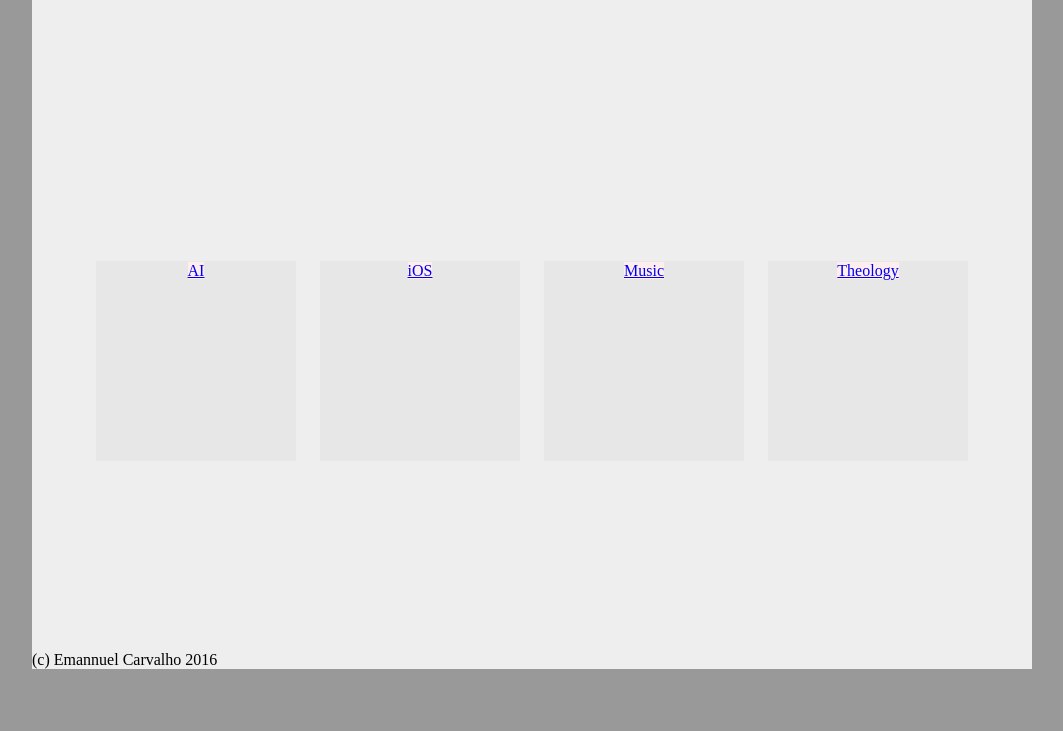
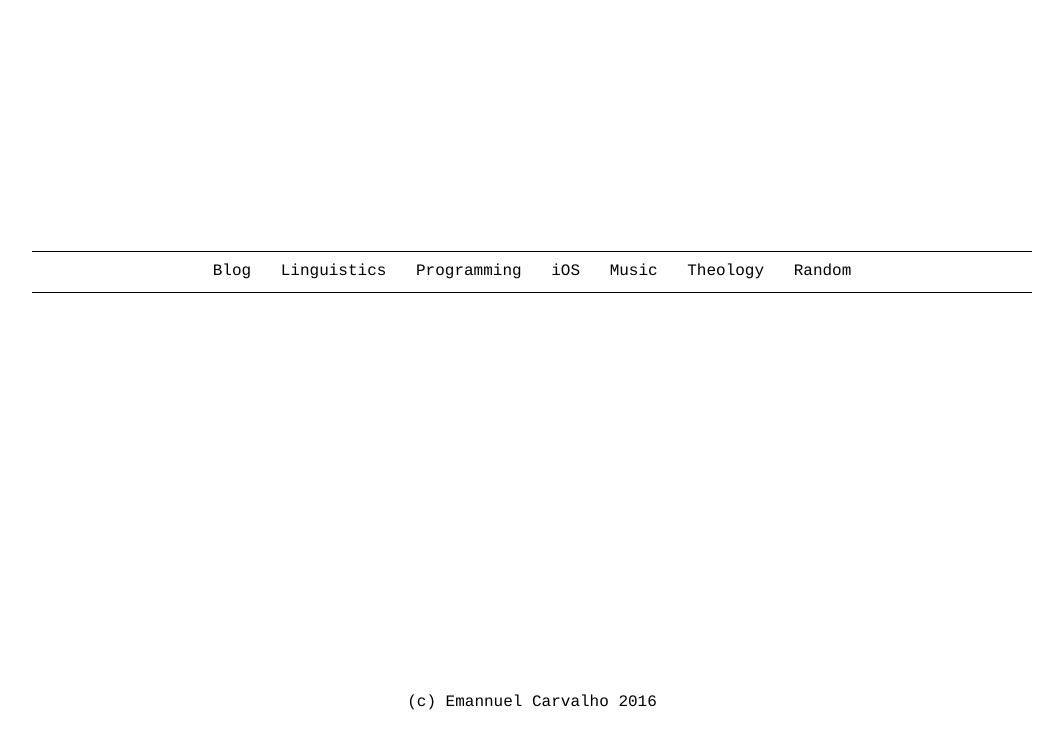
Before and after one commit to emannuelOC/emannuelOC.github.io, a plain HTML site: page index.html in a window 1280 px wide. Shown: the part 69-800 px from the top of the page, without its empty margins (108-1171 px from the left). Drawn offline with Linux system fonts and the light colour scheme.

Commit message:
Started changing look

```diff
--- a/index.html
+++ b/index.html
@@ -10,14 +10,17 @@
 			<h1>Emannuel Carvalho</h1>
 		</section>
 		<section id="menu">
-			<div class="menuItem"><a href="#">AI</a></div>
+			<div class="menuItem"><a href="#">Blog</a></div>
+			<div class="menuItem"><a href="#">Linguistics</a></div>
+			<div class="menuItem"><a href="#">Programming</a></div>
 			<div class="menuItem"><a href="#">iOS</a></div>
 			<div class="menuItem"><a href="#">Music</a></div>
 			<div class="menuItem"><a href="#">Theology</a></div>
+			<div class="menuItem"><a href="#">Random</a></div>
 		</section>
-		<!--<section id="about_me">
+		<section id="about_me">
 			<article></article>
-		</section>-->
+		</section>
 		<footer>(c) Emannuel Carvalho 2016</footer>
 	</body>
 </html>
--- a/style.css
+++ b/style.css
@@ -1,25 +1,27 @@
 html {
-	background-color: #999;
 }
 
 body {
 	margin: 0px auto;
 	max-width: 1000px;
-	background-color: #eee;
+	font-family: courier;
 }
 
 a {
 	vertical-align: middle;
-	background-color: #fee;
+	text-decoration: none;
+	color: #000;
+}
+
+a:hover {
+	font-weight: bold;
 }
 
 .menuItem {
-	width:  200px;
-	height: 200px;
 	display: inline-block;
-	vertical-align: middle;
-	margin: 10px;
-	background-color: #e7e7e7;
+	margin-left: 10px;
+	margin-right: 10px;
+	margin-top: 10px;
 }
 
 #banner {
@@ -28,5 +30,15 @@ a {
 
 #menu {
 	text-align: center;
+	height: 40px;
+	border-top: 1px #000 solid;
+	border-bottom: 1px #000 solid;
+}
+
+#about_me {
 	height: 400px;
 }
+
+footer {
+	text-align: center;
+}
```
